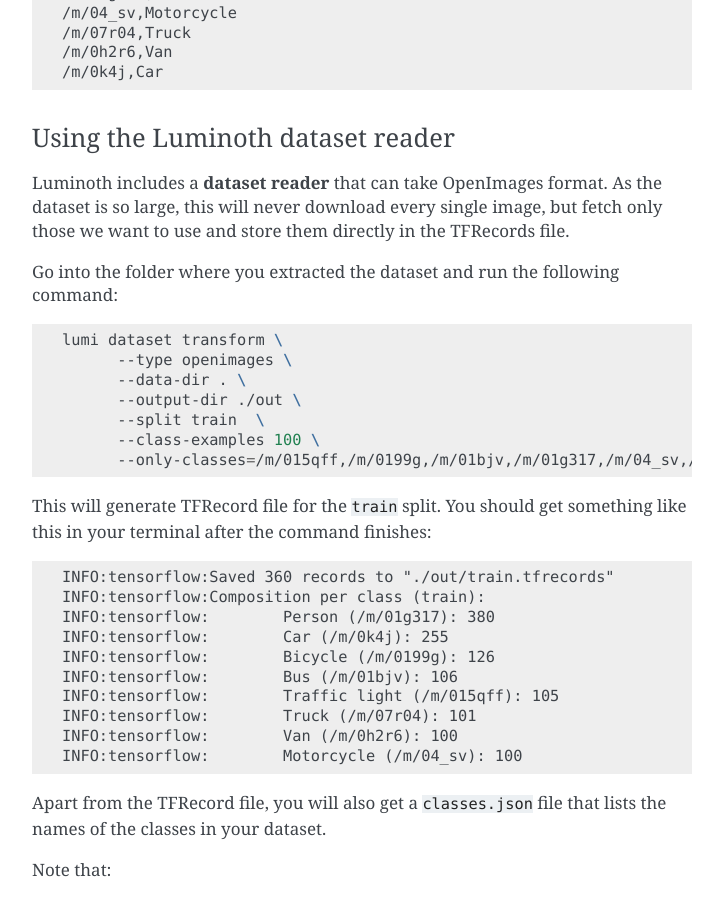
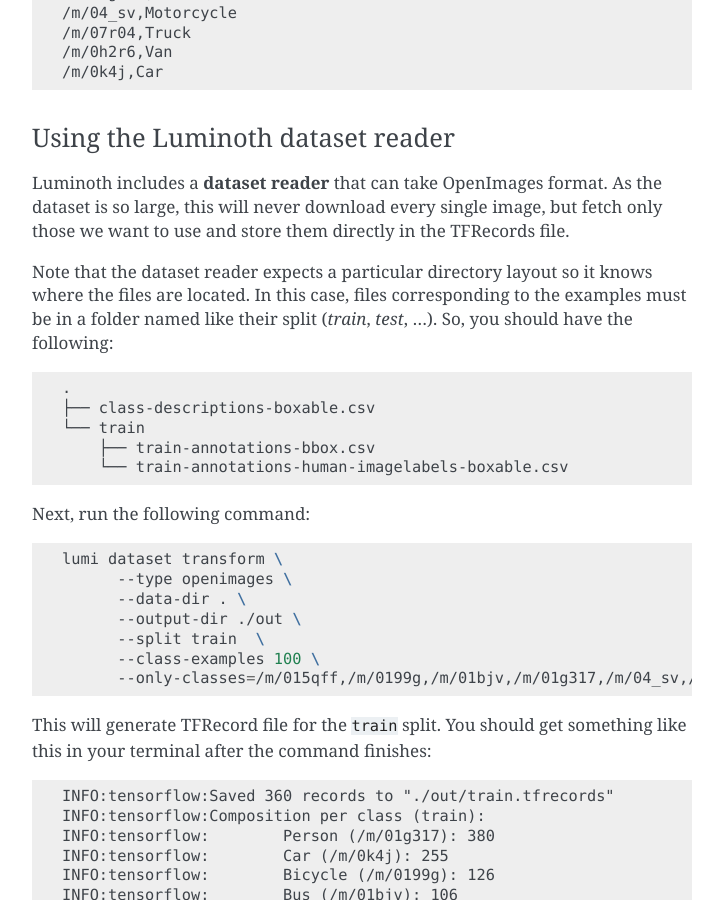
Before and after one commit to tryolabs/luminoth, a Sphinx documentation site: the page built from docs/tutorial/02-building-custom-traffic-dataset.rst, in a window 1280 px wide and 900 px high, scrolled down 1111 px. Shown: the whole window, without its empty margins (388-1111 px from the left). Built offline with Sphinx 7.4.7, drawn with Linux system fonts in a browser that asks for light colours.

Commit message:
Clarify directory structure for OpenImages in tutorial.

```diff
--- a/docs/tutorial/02-building-custom-traffic-dataset.rst
+++ b/docs/tutorial/02-building-custom-traffic-dataset.rst
@@ -57,7 +57,6 @@
    /m/0h2r6,Van
    /m/0k4j,Car
 
-
 Using the Luminoth dataset reader
 ^^^^^^^^^^^^^^^^^^^^^^^^^^^^^^^^^
 
@@ -65,7 +64,19 @@
 so large, this will never download every single image, but fetch only those we want to use
 and store them directly in the TFRecords file.
 
-Go into the folder where you extracted the dataset and run the following command:
+Note that the dataset reader expects a particular directory layout so it knows where the
+files are located. In this case, files corresponding to the examples must be in a folder
+named like their split (`train`, `test`, ...). So, you should have the following:
+
+.. code-block:: text
+
+    .
+    ├── class-descriptions-boxable.csv
+    └── train
+        ├── train-annotations-bbox.csv
+        └── train-annotations-human-imagelabels-boxable.csv
+
+Next, run the following command:
 
 .. code-block:: bash
 
```
